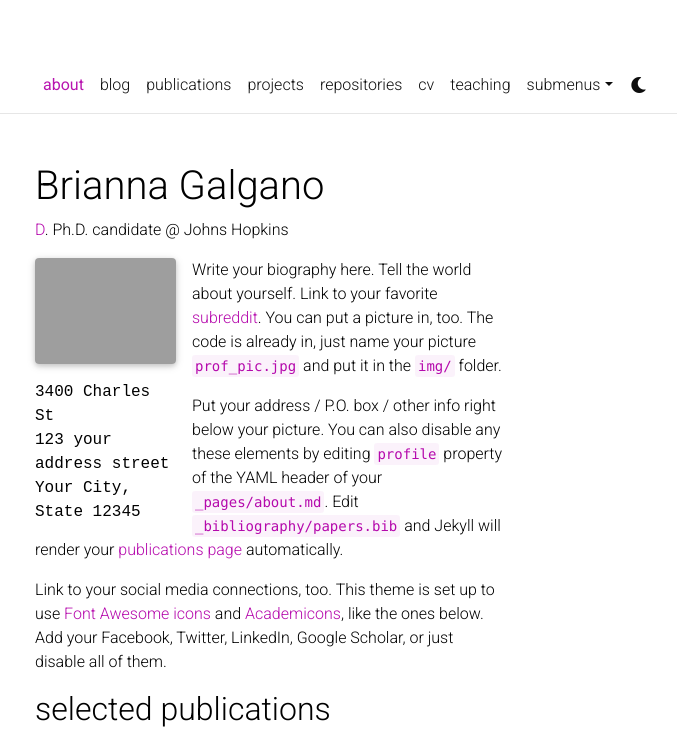
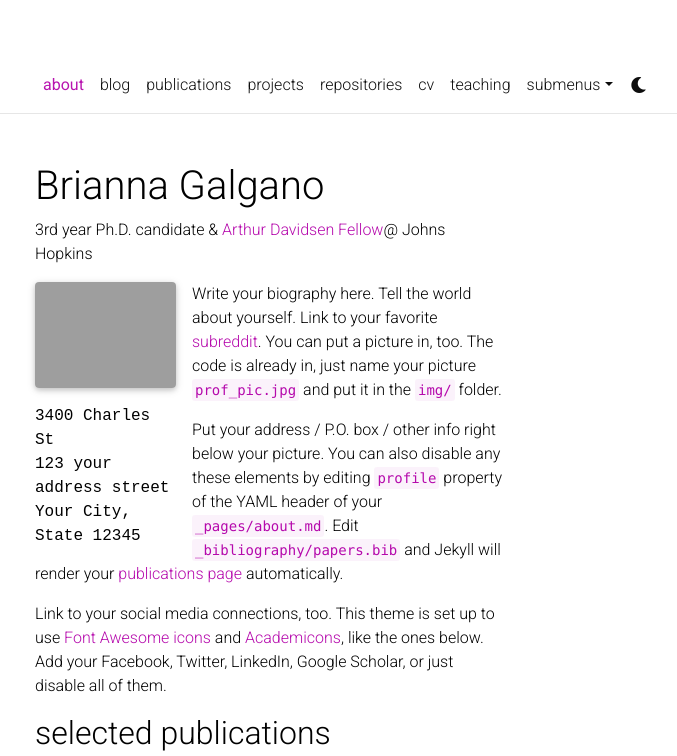
Before and after one commit to bgalgano/bgalgano.github.io, a Jekyll site: the page built from _pages/about.md, in a window 1280 px wide and 954 px high, cut to the strip 0-756 px from the top of the window. Shown: the whole strip, without its empty margins (370-1047 px from the left). Built offline with Jekyll 4.4.1, drawn with Linux system fonts in a browser that asks for light colours; comment, search, counter and statistics services are not loaded; a style sheet for code colours, icons or effects is not loaded.

Commit message:
Update about.md

```diff
--- a/_pages/about.md
+++ b/_pages/about.md
@@ -2,7 +2,7 @@
 layout: about
 title: about
 permalink: /
-subtitle: <a href='#'>D</a>. Ph.D. candidate @ Johns Hopkins
+subtitle: 3rd year Ph.D. candidate & <a href='https://www.stsci.edu/stsci-research/fellowships/davidsen-fellowship'>Arthur Davidsen Fellow</a>@ Johns Hopkins
 
 profile:
   align: left
```
